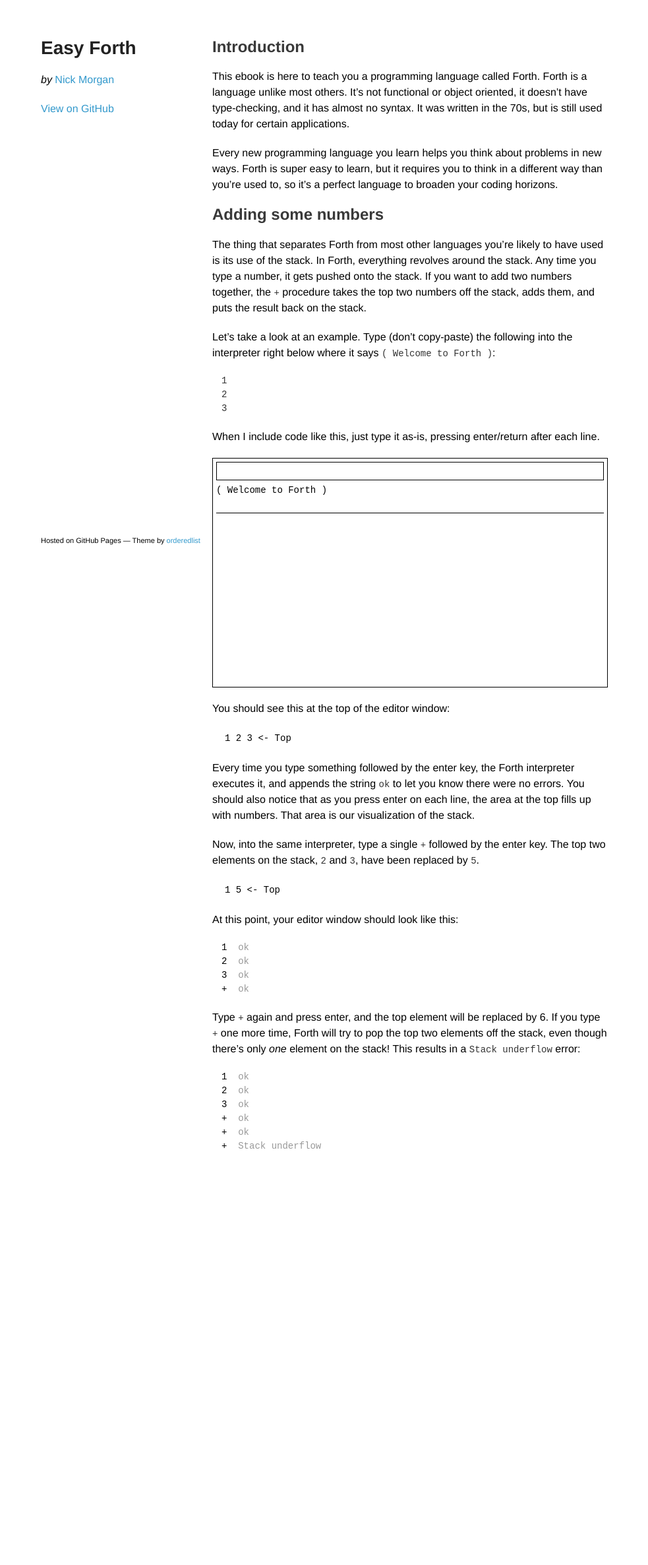
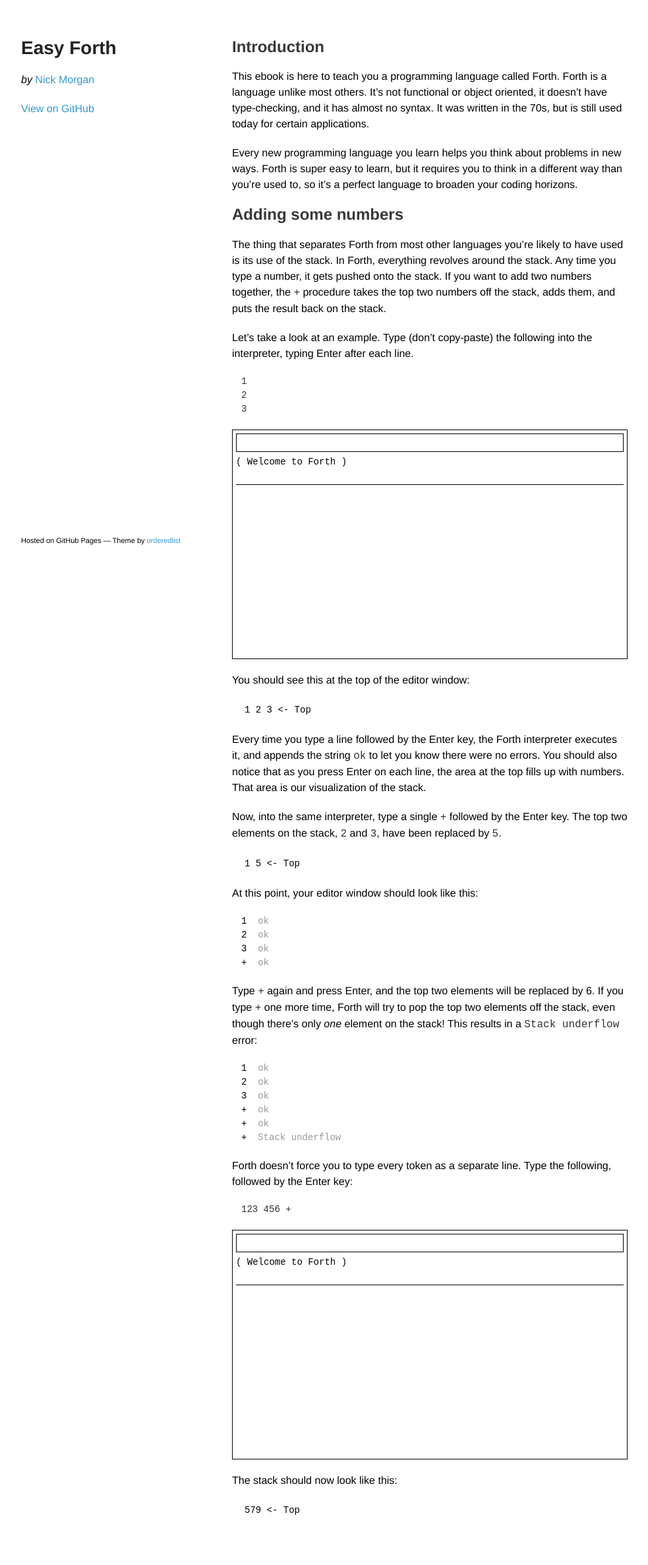
Before and after one commit to skilldrick/easyforth, a Jekyll site: the page built from index.markdown, in a window 1280 px wide. Shown: the whole page at 66% size, without its empty margins (148-1131 px from the left). Built offline with Jekyll 4.4.1, drawn with Linux system fonts in a browser that asks for light colours; before the commit the page ends 1818 px from its top, so only the background shows below that.

Commit message:
Add some more text, tweak some more CSS

```diff
--- a/index.markdown
+++ b/index.markdown
@@ -22,13 +22,11 @@ together, the `+` procedure takes the top two numbers off the stack, adds them,
 and puts the result back on the stack.
 
 Let's take a look at an example. Type (don't copy-paste) the following into the
-interpreter right below where it says `( Welcome to Forth )`:
+interpreter, typing Enter after each line.
 
     1
     2
     3
-
-When I include code like this, just type it as-is, pressing enter/return after each line.
 
 {% include editor.html %}
 
@@ -36,12 +34,12 @@ You should see this at the top of the editor window:
 
 {% include stack.html stack="1 2 3 <- Top" %}
 
-Every time you type something followed by the enter key, the Forth interpreter
+Every time you type a line followed by the Enter key, the Forth interpreter
 executes it, and appends the string `ok` to let you know there were no errors. You should
-also notice that as you press enter on each line, the area at the top fills up with numbers.
+also notice that as you press Enter on each line, the area at the top fills up with numbers.
 That area is our visualization of the stack.
 
-Now, into the same interpreter, type a single `+` followed by the enter key. The top two
+Now, into the same interpreter, type a single `+` followed by the Enter key. The top two
 elements on the stack, `2` and `3`, have been replaced by `5`.
 
 {% include stack.html stack="1 5 <- Top" %}
@@ -54,7 +52,7 @@ At this point, your editor window should look like this:
 +  <span class="output">ok</span>
 </div>
 
-Type `+` again and press enter, and the top element will be replaced by 6. If
+Type `+` again and press Enter, and the top two elements will be replaced by 6. If
 you type `+` one more time, Forth will try to pop the top two elements off the
 stack, even though there's only _one_ element on the stack! This results in a
 `Stack underflow` error:
@@ -66,3 +64,14 @@ stack, even though there's only _one_ element on the stack! This results in a
 +  <span class="output">ok</span>
 +  <span class="output">Stack underflow</span>
 </div>
+
+Forth doesn't force you to type every token as a separate line. Type the
+following, followed by the Enter key:
+
+    123 456 +
+
+{% include editor.html %}
+
+The stack should now look like this:
+
+{% include stack.html stack="579 <- Top" %}
--- a/stylesheets/styles.css
+++ b/stylesheets/styles.css
@@ -43,7 +43,7 @@ a small {
 }
 
 .wrapper {
-  width:860px;
+  width:920px;
   margin:0 auto;
 }
 
@@ -57,12 +57,12 @@ blockquote {
 code, pre {
   font-family:monospace;
   color:#333;
-  font-size:14px;
 }
 
 pre {
   overflow-x: auto;
   margin-left: 1em;
+  font-size: 14px;
 }
 
 table {
```
